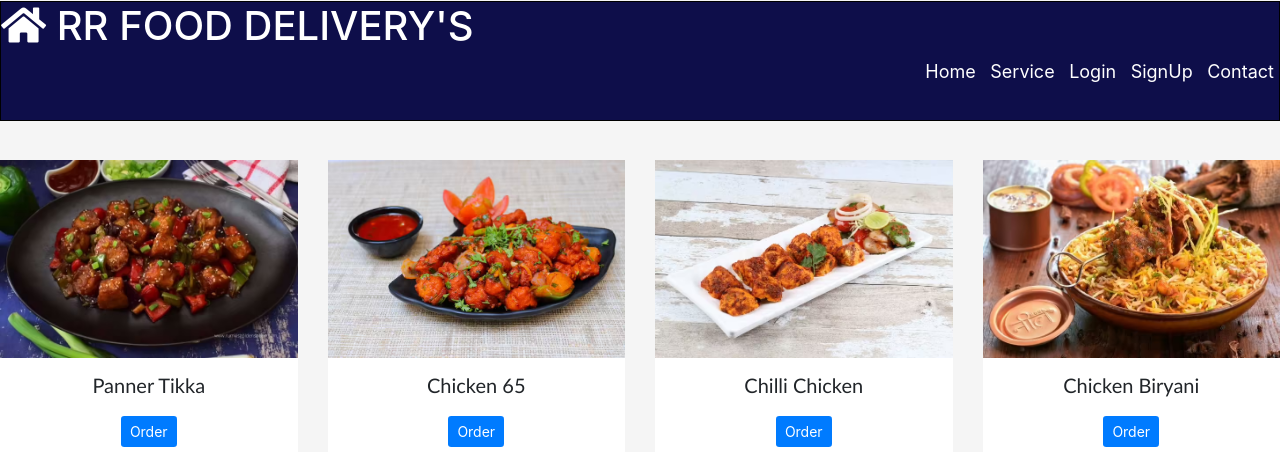
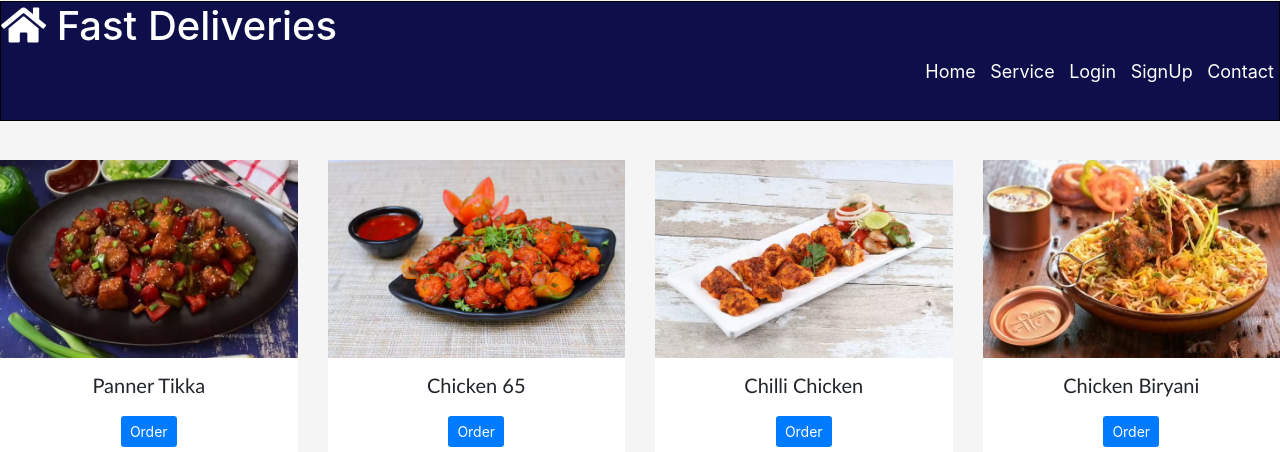
Before and after one commit to Bandi-stack/Food_delivery, a plain HTML site: page service.html in a window 1280 px wide. Shown: the top 452 px of the page. Drawn offline with nearby package versions, Linux system fonts and the light colour scheme; files whose address does not match are found by name.

Commit message:
Update service.html

```diff
--- a/service.html
+++ b/service.html
@@ -15,7 +15,7 @@
 
 
         <a href="index.html" class="onhover">
-          <h1 ><i class="class fas fa-home">      </i>        RR FOOD DELIVERY'S</h1>
+          <h1 ><i class="class fas fa-home">      </i>       Fast Deliveries</h1>
       </a>
 
               <div id="nav"><nav>
```
